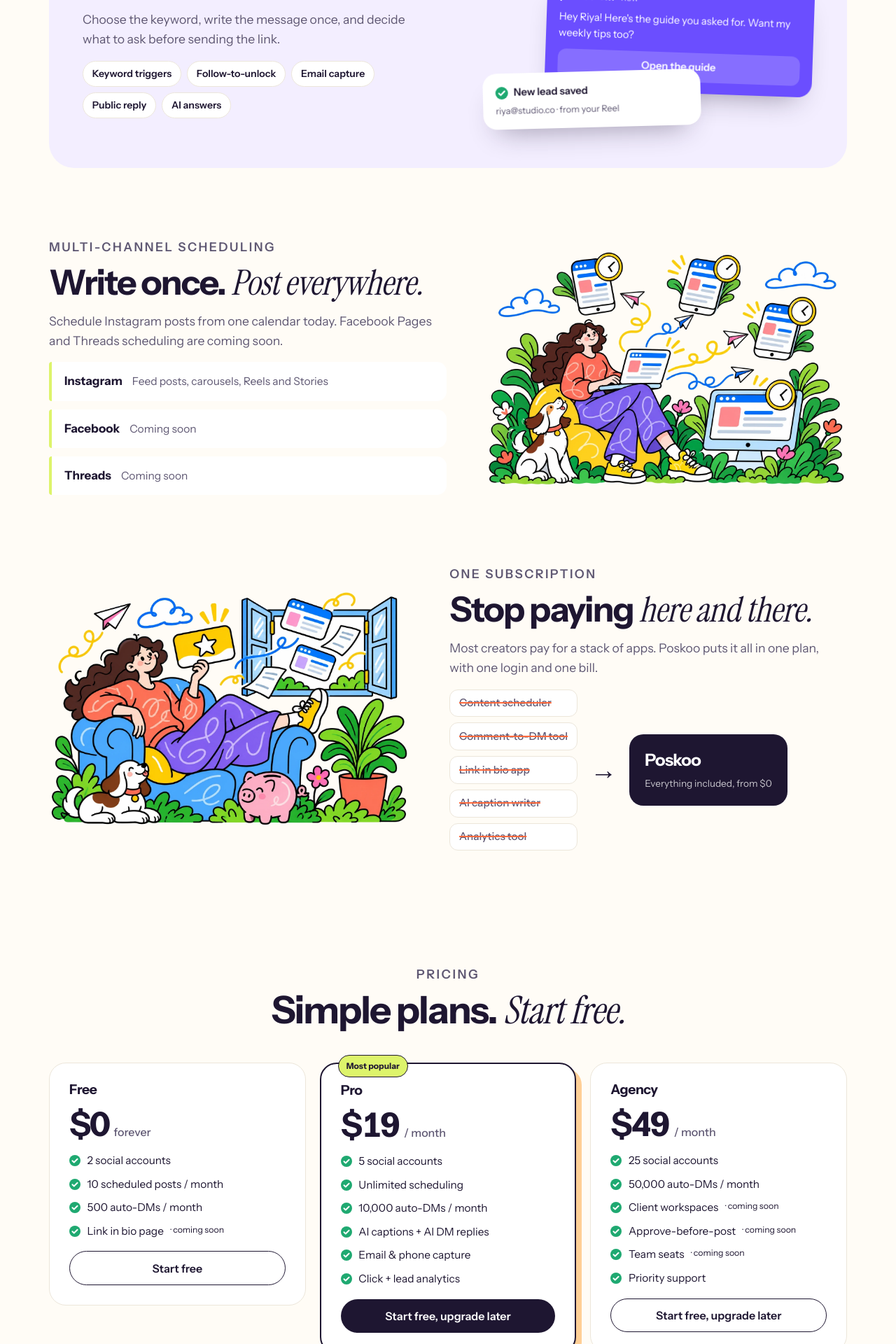
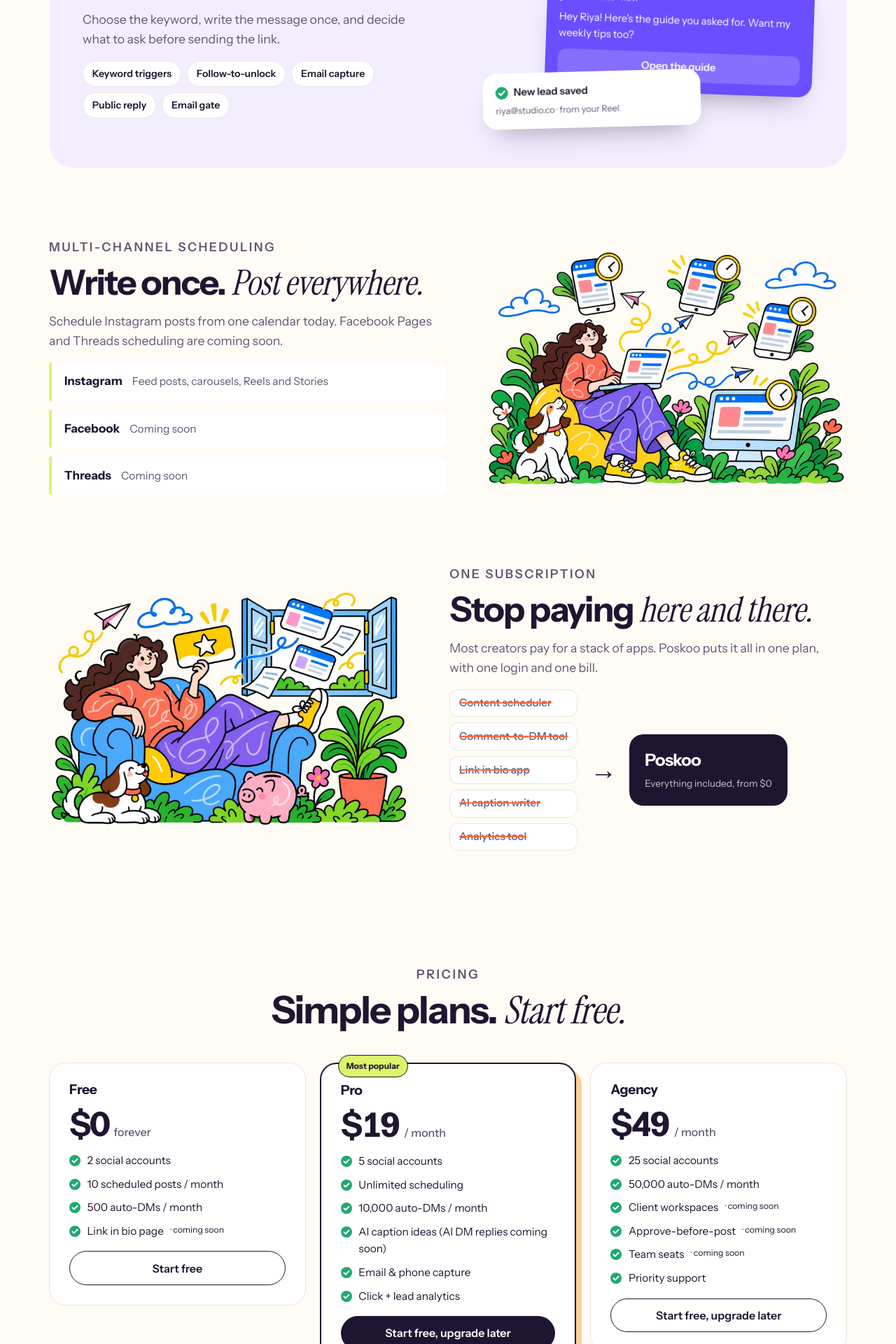
Before and after one commit to Ramanmakkar1/socialapp, a Next.js app: page / in a window 1280 px wide. Shown: the part 3520-5440 px from the top of the page at 70% size. Built offline with nearby package versions, Linux system fonts and the light colour scheme; no server answers.

Commit message:
autopilot: Make home, pricing and brand copy match the real product: AI captions exist, AI DM replies are not built yet
Task #5575, written by local Qwen.

```diff
--- a/src/app/page.tsx
+++ b/src/app/page.tsx
@@ -124,7 +124,7 @@ export default function Home() { return <main className={`${styles.landing} ${in
       <p className="eyebrow">How a comment becomes a lead</p>
       <h2>They comment <em className="s mark">LINK.</em> Poskoo does the rest.</h2>
       <p>Choose the keyword, write the message once, and decide what to ask before sending the link.</p>
-      <div className="chips"><span className="chip">Keyword triggers</span><span className="chip">Follow-to-unlock</span><span className="chip">Email capture</span><span className="chip">Public reply</span><span className="chip">AI answers</span></div>
+      <div className="chips"><span className="chip">Keyword triggers</span><span className="chip">Follow-to-unlock</span><span className="chip">Email capture</span><span className="chip">Public reply</span><span className="chip">Email gate</span></div>
     </div>
     <div className="demo" aria-label="Example: a comment, the automatic DM, and the saved lead">
       <div className="ui c1"><div className="who"><span className="av" style={{"background": "var(--peach)"}}></span>riya.makes <span className="t">2m</span></div><p style={{"marginTop": "6px"}}>LINK please! 😍</p></div>
--- a/src/components/HomeProductPreview.tsx
+++ b/src/components/HomeProductPreview.tsx
@@ -1,7 +1,7 @@
 "use client";
 
 import { useId, useRef, useState, type KeyboardEvent } from "react";
-import { CalendarDays, MessageCircleHeart, Instagram, Facebook, Sparkles, Check } from "lucide-react";
+import { CalendarDays, MessageCircleHeart, Instagram, Facebook, Check } from "lucide-react";
 import { BRAND } from "@/lib/brand";
 
 const tabs = ["Calendar", "Comment-to-DM"];
@@ -97,7 +97,7 @@ export default function HomeProductPreview() {
           </li>
           <li className="min-w-0 rounded-xl border border-line p-3">
             <h3 className="mb-3 font-medium text-brand">Lead capture</h3>
-            <div className="rounded-xl border border-brand-2/30 bg-brand-2/10 p-3 leading-6"><Sparkles aria-hidden="true" className="mr-1 inline h-3.5 w-3.5 text-brand" />AI: Sure! What’s the best email to send it to?</div>
+            <div className="rounded-xl border border-brand-2/30 bg-brand-2/10 p-3 leading-6">Sure! What’s the best email to send it to?</div>
             <p className="mt-3 flex items-start gap-2 text-xs text-ink-2"><Check aria-hidden="true" className="h-4 w-4 shrink-0 text-brand" />Next: save their email to your lead list.</p>
           </li>
         </ol>
--- a/src/lib/brand.ts
+++ b/src/lib/brand.ts
@@ -5,7 +5,7 @@ export const BRAND = {
   name: "Poskoo",
   tagline: "Schedule posts. Auto-DM every comment. Grow on autopilot.",
   description:
-    "One tool to plan and auto-publish your social posts and automatically DM everyone who comments — with AI replies and lead capture built in.",
+    "One tool to plan and auto-publish your social posts and automatically DM everyone who comments — with AI captions and lead capture built in.",
   url: rawUrl.replace(/\/+$/, ""),
   // Raman must authorize the new-domain launch before this value changes.
   // Keep staging noindex and its sitemap empty, even when SITE_INDEXABLE=true.
--- a/src/lib/plans.ts
+++ b/src/lib/plans.ts
@@ -23,7 +23,7 @@ export const PLANS: Plan[] = [
       { text: "5 social accounts" },
       { text: "Unlimited scheduling" },
       { text: "10,000 auto-DMs / month" },
-      { text: "AI captions + AI DM replies" },
+      { text: "AI caption ideas (AI DM replies coming soon)" },
       { text: "Email & phone capture" },
       { text: "Click + lead analytics" },
     ],
--- a/src/lib/public-pages.ts
+++ b/src/lib/public-pages.ts
@@ -105,9 +105,9 @@ export const PAGE_DESCRIPTIONS: Record<PublicPath, string> = {
   "/manychat-alternative": "ManyChat alternative for Instagram comments - auto-DM keyword responders without separate chatbot setup.",
   "/later-alternative": "Later alternative for Instagram scheduling with comment-to-DM automation included.",
   "/planoly-alternative": "Planoly alternative for Instagram scheduling with comment-to-DM automation included.",
-  "/sprout-social-alternative": "Sprout Social alternative for Instagram scheduling with comment-to-DM automation, AI replies and lead capture.",
-  "/metricool-alternative": "Metricool alternative for Instagram scheduling with comment-to-DM automation, AI replies and lead capture.",
-  "/hootsuite-alternative": "Hootsuite alternative with Instagram auto-DMs, AI replies and lead capture in one app.",
+  "/sprout-social-alternative": "Sprout Social alternative for Instagram scheduling with comment-to-DM automation, AI captions and lead capture.",
+  "/metricool-alternative": "Metricool alternative for Instagram scheduling with comment-to-DM automation, AI captions and lead capture.",
+  "/hootsuite-alternative": "Hootsuite alternative with Instagram auto-DMs, AI captions and lead capture in one app.",
   "/privacy": "How we collect, use, and protect your data.",
   "/terms": "Terms of service for using Poskoo.",
   "/data-deletion": "Request deletion of your data from our systems.",
```
